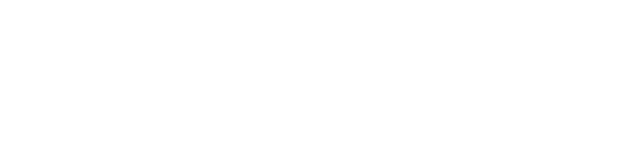
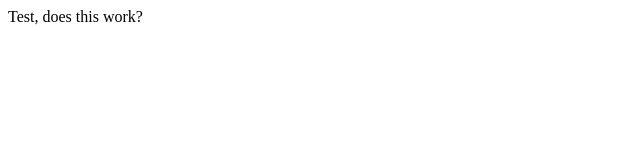
Before and after one commit to SmillaM/Advanced-Personal-Portfolio, a plain HTML site: page index.html in a window 1280 px wide. Shown: the whole page, without its empty margins (0-640 px from the left). Drawn offline with Linux system fonts and the light colour scheme.

Commit message:
Test update

```diff
--- a/index.html
+++ b/index.html
@@ -6,6 +6,6 @@
     <title>Document</title>
 </head>
 <body>
-
+    Test, does this work?
 </body>
 </html>
```
